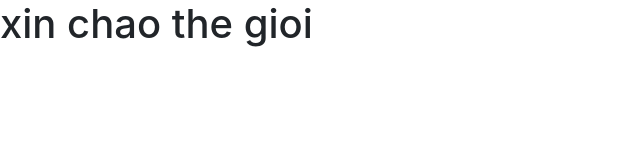
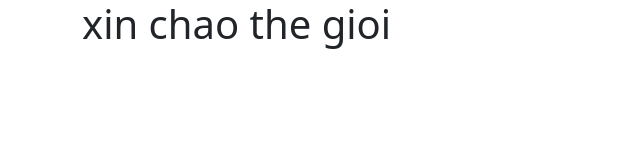
Before and after one commit to LyVanBong/LyVanBong.github.io, a plain HTML site: page index.html in a window 1280 px wide. Shown: the whole page, without its empty margins (0-640 px from the left). Drawn offline with nearby package versions, Linux system fonts and the light colour scheme.

Commit message:
add bootrap 5

```diff
--- a/index.html
+++ b/index.html
@@ -3,13 +3,17 @@
 <head>
     <meta charset="UTF-8">
     <meta http-equiv="X-UA-Compatible" content="IE=edge">
-    <meta name="viewport" content="width=device-width, initial-scale=1.0">
+    <meta name="viewport" content="width=device-width, initial-scale=1">
     <title>Ly Van Bong</title>
-    <link rel="stylesheet" href="https://stackpath.bootstrapcdn.com/bootstrap/4.3.1/css/bootstrap.min.css">
+    <!-- Latest compiled and minified CSS -->
+<link href="https://cdn.jsdelivr.net/npm/bootstrap@5.1.2/dist/css/bootstrap.min.css" rel="stylesheet">
+
+<!-- Latest compiled JavaScript -->
+<script src="https://cdn.jsdelivr.net/npm/bootstrap@5.1.2/dist/js/bootstrap.bundle.min.js"></script>
 </head>
 <body>
-    <h1>xin chao the gioi</h1>
-    <script src="https://code.jquery.com/jquery-3.3.1.slim.min.js"></script>
-    <script src="https://cdnjs.cloudflare.com/ajax/libs/popper.js/1.14.3/umd/popper.min.js"></script>
+    <div class="container">
+        <h1>xin chao the gioi</h1>
+    </div>
 </body>
 </html>
```
